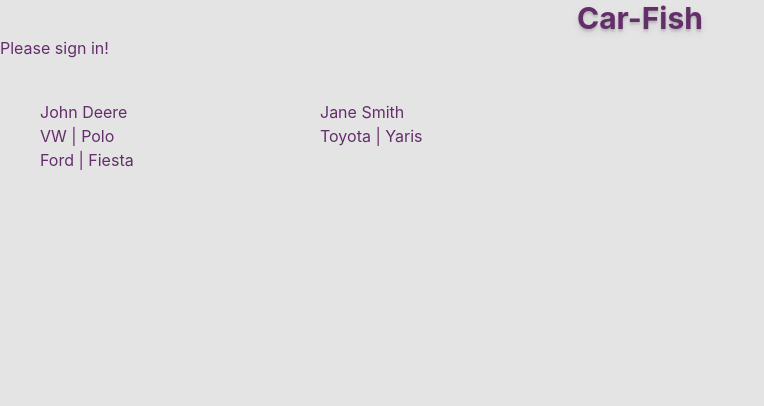
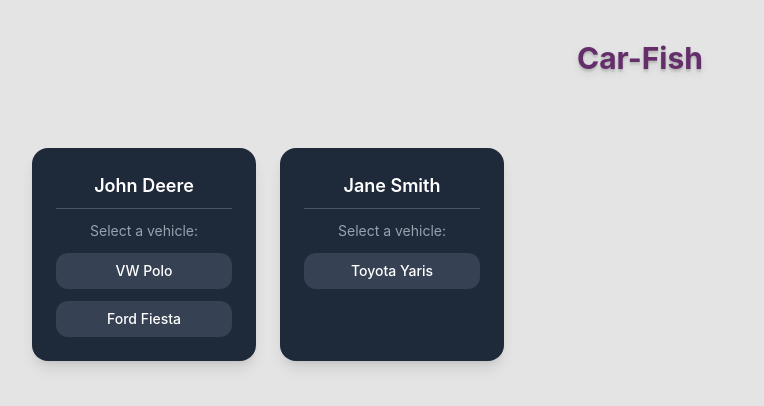
Before and after one commit to andrew03meyer/Cam-eron, a React (Vite) app in the folder Cam-eron-Frontend/: page / in a window 1280 px wide. Shown: the top 406 px of the page, without its empty margins (0-764 px from the left). Built offline with nearby package versions, Linux system fonts and the light colour scheme.

Commit message:
working profile system

```diff
--- a/Cam-eron-Frontend/src/App.jsx
+++ b/Cam-eron-Frontend/src/App.jsx
@@ -11,6 +11,9 @@
   let [editClaimBool, setEditClaim] = useState(false);
   let [claimIdValue, setClaimId] = useState(0)
   let [user, setUser] = useState("")
+  let [car, setCar] = useState("")
+
+  console.log("Vals at render: " + car + " : " + user)
 
   const toggleNewClaim = () => {
     setNewClaim(!newClaimBool)
@@ -30,13 +33,20 @@
     console.log(editClaimBool)
   }
 
+  const signIn = (profileId, carId) => {
+    setUser(profileId)
+    setCar(carId)
+    console.log(carId)
+    console.log(user)
+  }
+
 
   return (
     <>
-      <h1 className="text-3xl font-bold w-full text-center text-shadow-lg">Car-Fish</h1>
+      <h1 className="text-3xl font-bold w-full text-center text-shadow-lg my-10">Car-Fish</h1>
       <div className="flex flex-row w-full">
-        {user === "" && <ProfileSelection />}
-        {user !== "" && !newClaimBool && !editClaimBool && <Profile newCaseProp={toggleNewClaim} editClaim={toggleEditClaim} />}
+        {user === "" && <ProfileSelection userSetter={signIn} />}
+        {user !== "" && !newClaimBool && !editClaimBool && <Profile newCaseProp={toggleNewClaim} editClaim={toggleEditClaim} userId={user} carId={car} />}
         {user !== "" && newClaimBool && !editClaimBool && <CardContainer />}
         {user !== "" && editClaimBool && <EditClaim claimId={claimIdValue} setEditClaim={toggleEditClaim} />}
 
--- a/Cam-eron-Frontend/src/components/EditClaim.jsx
+++ b/Cam-eron-Frontend/src/components/EditClaim.jsx
@@ -2,9 +2,9 @@
 import { jsPDF } from 'jspdf'
 import { autoTable } from 'jspdf-autotable'
 
-export default function EditClaim({ claimId, setEditClaim }) {
+export default function EditClaim({ userId, claimId, setEditClaim }) {
     // var claims = JSON.parse(claims);
-    let idClaim = claims[claimId]
+    let idClaim = claims[userId][claimId]
     console.log("ClaimdID: " + claimId)
     console.log(idClaim)
 
--- a/Cam-eron-Frontend/src/components/Profile-Selection.jsx
+++ b/Cam-eron-Frontend/src/components/Profile-Selection.jsx
@@ -1,14 +1,25 @@
 import profiles from "../lib/profiles.json"
 
-export default function ProfileSelection() {
+export default function ProfileSelection({ userSetter }) {
+    console.log(profiles["john_deere"].cars[0].car_model)
     return (
-        <div>
-            <h1>Please sign in!</h1>
-            <div className="flex flex-row w-full bg-gray">
+        <div className="min-h-screen flex flex-col items-center p-8">
+            <div className="flex flex-row flex-wrap gap-6 justify-center w-full">
                 {Object.entries(profiles).map(([id, person]) => (
-                    <div key={id} className="m-10 flex flex-col w-50">{person.name}
+                    <div key={id} className="flex flex-col gap-3 bg-gray-800 rounded-2xl p-6 w-56 shadow-lg">
+                        <h2 className="text-lg font-semibold text-white text-center border-b border-gray-600 pb-2">
+                            {person.name}
+                        </h2>
+                        <p className="text-gray-400 text-sm text-center">Select a vehicle:</p>
                         {person.cars.map((car, i) => (
-                            <button key={i} className="flex flex-row">{car.car_make} | {car.car_model}</button>
+                            <button
+                                key={i}
+                                id={car.car_model}
+                                onClick={() => userSetter(id, i)}
+                                className="bg-gray-700 hover:bg-gray-600 text-white text-sm font-medium rounded-xl px-4 py-2 transition"
+                            >
+                                {car.car_make} {car.car_model}
+                            </button>
                         ))}
                     </div>
                 ))}
--- a/Cam-eron-Frontend/src/components/Profile.jsx
+++ b/Cam-eron-Frontend/src/components/Profile.jsx
@@ -1,6 +1,7 @@
 import { useState } from "react";
 // import claims from "../lib/claims/claims.json"
-export default function Profile({ newCaseProp, editClaim }) {
+import profiles from "../lib/profiles.json"
+export default function Profile({ newCaseProp, editClaim, userId, carId }) {
     const [expanded, setExpanded] = useState({});
 
     const toggleClaim = (id) => {
@@ -12,6 +13,7 @@
         { id: 2, img: "/crash2.jpg", date: "03/05/2024", brief: "Rear bumper damage", status: "Closed" },
         { id: 3, img: "/crash1.jpg", date: "12/09/2024", brief: "Side mirror broken", status: "Open" },
     ];
+    console.log(userId + " : " + carId)
 
     return (
         <div className="flex flex-row w-full min-h-screen p-4 gap-6 w-full">
@@ -22,11 +24,11 @@
                 </div>
                 <div class="text-body bg-neutral-secondary-medium box-border border border-default-medium hover:bg-neutral-tertiary-medium hover:text-heading focus:ring-4 focus:ring-neutral-tertiary shadow-xs font-medium leading-5 text-sm px-4 py-2.5 focus:outline-none">
                     <h2 className="text-xl font-bold w-full text-center text-shadow-lg">About you:</h2>
-                    <p class="text-body bg-neutral-secondary-medium box-border border border-default-medium hover:bg-neutral-tertiary-medium hover:text-heading focus:ring-4 focus:ring-neutral-tertiary shadow-xs font-medium leading-5 text-sm px-4 py-2.5 focus:outline-none rounded-full m-2">Name: John Deere</p>
-                    <p class="text-body bg-neutral-secondary-medium box-border border border-default-medium hover:bg-neutral-tertiary-medium hover:text-heading focus:ring-4 focus:ring-neutral-tertiary shadow-xs font-medium leading-5 text-sm px-4 py-2.5 focus:outline-none rounded-full m-2">Age: 23</p>
-                    <p class="text-body bg-neutral-secondary-medium box-border border border-default-medium hover:bg-neutral-tertiary-medium hover:text-heading focus:ring-4 focus:ring-neutral-tertiary shadow-xs font-medium leading-5 text-sm px-4 py-2.5 focus:outline-none rounded-full m-2">Car Make: VW</p>
-                    <p class="text-body bg-neutral-secondary-medium box-border border border-default-medium hover:bg-neutral-tertiary-medium hover:text-heading focus:ring-4 focus:ring-neutral-tertiary shadow-xs font-medium leading-5 text-sm px-4 py-2.5 focus:outline-none rounded-full m-2">Car Model: Polo</p>
-                    <p class="text-body bg-neutral-secondary-medium box-border border border-default-medium hover:bg-neutral-tertiary-medium hover:text-heading focus:ring-4 focus:ring-neutral-tertiary shadow-xs font-medium leading-5 text-sm px-4 py-2.5 focus:outline-none rounded-full m-2">Policy: ABCDE123456789</p>
+                    <p class="text-body bg-neutral-secondary-medium box-border border border-default-medium hover:bg-neutral-tertiary-medium hover:text-heading focus:ring-4 focus:ring-neutral-tertiary shadow-xs font-medium leading-5 text-sm px-4 py-2.5 focus:outline-none rounded-full m-2">Name: {profiles[userId].name}</p>
+                    <p class="text-body bg-neutral-secondary-medium box-border border border-default-medium hover:bg-neutral-tertiary-medium hover:text-heading focus:ring-4 focus:ring-neutral-tertiary shadow-xs font-medium leading-5 text-sm px-4 py-2.5 focus:outline-none rounded-full m-2">Age: {profiles[userId].age}</p>
+                    <p class="text-body bg-neutral-secondary-medium box-border border border-default-medium hover:bg-neutral-tertiary-medium hover:text-heading focus:ring-4 focus:ring-neutral-tertiary shadow-xs font-medium leading-5 text-sm px-4 py-2.5 focus:outline-none rounded-full m-2">Car Make: {profiles[userId].cars[carId].car_make}</p>
+                    <p class="text-body bg-neutral-secondary-medium box-border border border-default-medium hover:bg-neutral-tertiary-medium hover:text-heading focus:ring-4 focus:ring-neutral-tertiary shadow-xs font-medium leading-5 text-sm px-4 py-2.5 focus:outline-none rounded-full m-2">Car Model: {profiles[userId].cars[carId].car_model}</p>
+                    <p class="text-body bg-neutral-secondary-medium box-border border border-default-medium hover:bg-neutral-tertiary-medium hover:text-heading focus:ring-4 focus:ring-neutral-tertiary shadow-xs font-medium leading-5 text-sm px-4 py-2.5 focus:outline-none rounded-full m-2">Policy: {profiles[userId].policy}</p>
                 </div>
                 <div className="flex flex-col gap-4 flex-1 w-full">
                     {claims.map(claim => (
--- a/Cam-eron-Frontend/src/lib/claims/claims.json
+++ b/Cam-eron-Frontend/src/lib/claims/claims.json
@@ -1,4 +1,5 @@
 {
+    "john_deere": {
         "1": {
             "driver": "yes",
             "vehicle_stationary": "no",
@@ -45,4 +46,30 @@
             "head_on": "no",
             "side_on": "yes"
         }
+    },
+    "jane_smith": {
+        "1": {
+            "driver": "yes",
+            "vehicle_stationary": "no",
+            "public_road": "yes",
+            "car_park": "yes",
+            "junction": "no",
+            "motorway": "no",
+            "dark": "yes",
+            "weather_affecting_visibility": "no",
+            "road_wet_or_icy": "no",
+            "roadworks": "no",
+            "another_vehicle": "no",
+            "more_than_one_vehicle": "no",
+            "other_vehicle_stationary": "no",
+            "other_vehicle_commercial": "no",
+            "pedestrian": "no",
+            "cyclist": "no",
+            "animal": "no",
+            "stationary_object": "yes",
+            "rear_end_shunt": "no",
+            "head_on": "no",
+            "side_on": "no"
         }
+    }
+}
```
Lines whose indentation alone changed are shown as unchanged.
